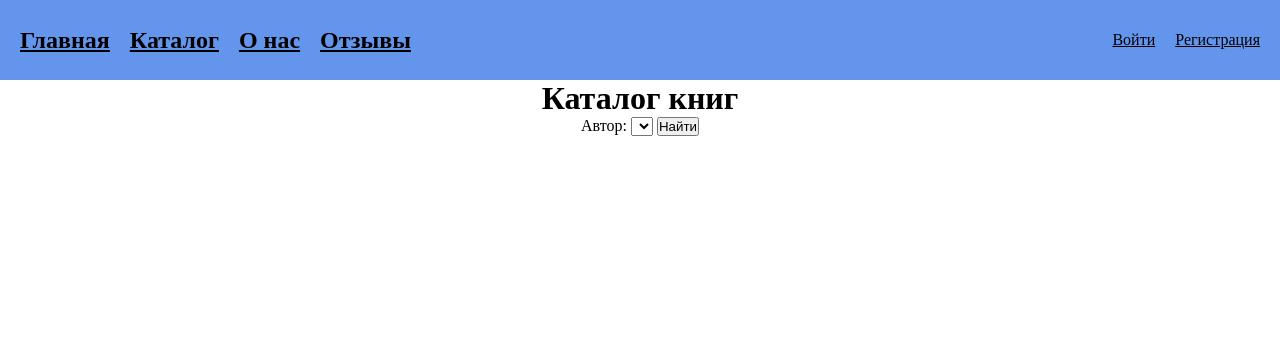
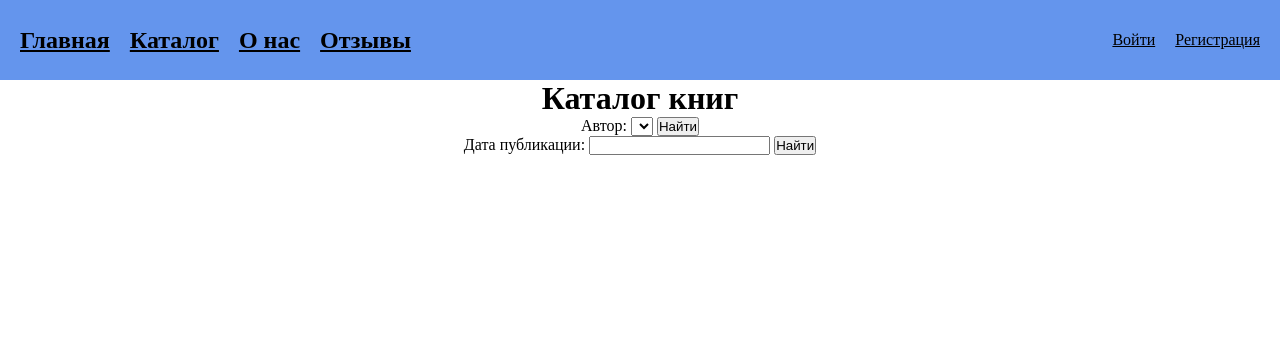
Before and after one commit to frol1k3/django, a Django app: page /products/catalog/ in a window 1280 px wide. Shown: the top 340 px of the page. Run offline with Django 5.2, Linux system fonts and the light colour scheme; data that the repository does not hold is empty.

Commit message:
начал делать поиск в каталоге по дате публикации

```diff
--- a/products/urls.py
+++ b/products/urls.py
@@ -4,7 +4,8 @@ from products.views import *
 
 urlpatterns = [
     path("", IndexListView.as_view(), name="index"),
-    path("catalog/", catalog, name="catalog"),
+    path("catalog/", author_catalog, name="catalog"),
+    path("catalog/", date_catalog, name="catalog"),
     path("all-authors/", api_get_all_authors, name="api_all_authors"),
     path("info/", info, name="info"),
     path("review/", review, name="review"),
--- a/products/views.py
+++ b/products/views.py
@@ -13,11 +13,21 @@ class IndexListView (ListView):
 #   books = Book.objects.all()
 #   return render(req, "index.html", {"books" : books})
 
-def catalog(req: HttpRequest):
+def author_catalog(req: HttpRequest):
     #Достаю параметр маршрута
     author = req.GET.get("author")
     if (author):
         books = Book.objects.filter(authors=author)
+    else:
+        books = Book.objects.all()
+    return render(req, "catalog.html", {"books": books})
+
+def date_catalog(req: HttpRequest):
+    date = req.GET.get("date")
+    if (date):
+        for book in books:
+            if book.date_publick.year >= date:
+                books = Book.objects.filter(books=book)
     else:
         books = Book.objects.all()
     return render(req, "catalog.html", {"books": books})
--- a/templates/book_card.html
+++ b/templates/book_card.html
@@ -6,4 +6,5 @@
         <a href="{% url "author" author.id %}">{{author.name}}</a>
     </h3>
     <p>Описание: {{book.desc}}</p>
+    <p>Дата публикации: {{book.date_public}}</p>
 {% endblock main %}
--- a/templates/catalog.html
+++ b/templates/catalog.html
@@ -4,9 +4,13 @@
     <h1>Каталог книг</h1>
     <form class="panel-filter" method="GET">
         <label for="author">Автор:</label>
-        <select name="author" id="author">
+        <select name="author" id="author"></select>
+        <input type="submit" value="Найти">
+    </form>
 
-        </select>
+    <form class="panel-filter" method="GET">
+        <label for="date">Дата публикации:</label>
+        <input id="date">
         <input type="submit" value="Найти">
     </form>
 
```
